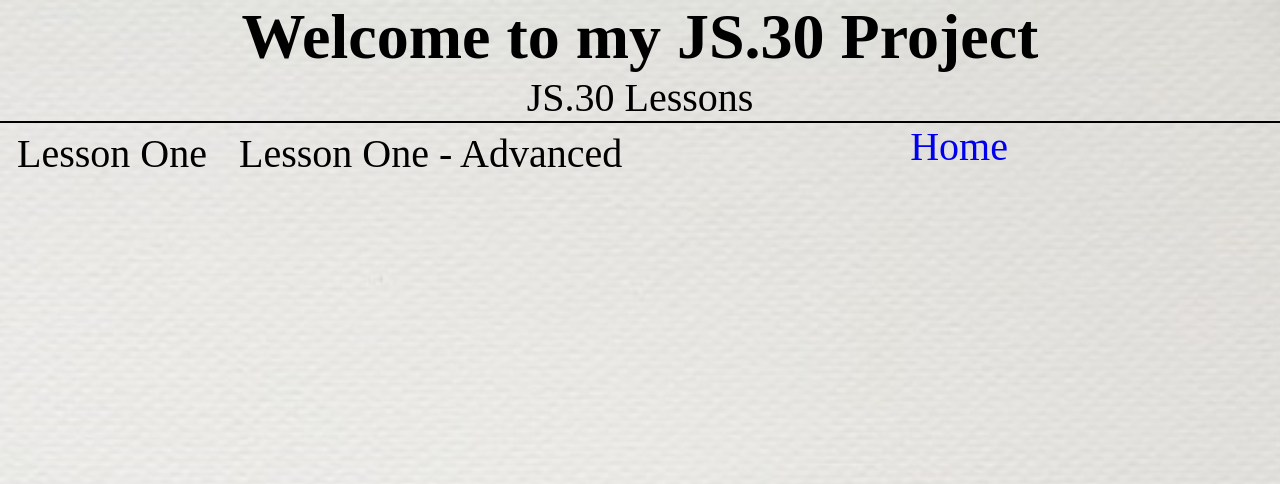
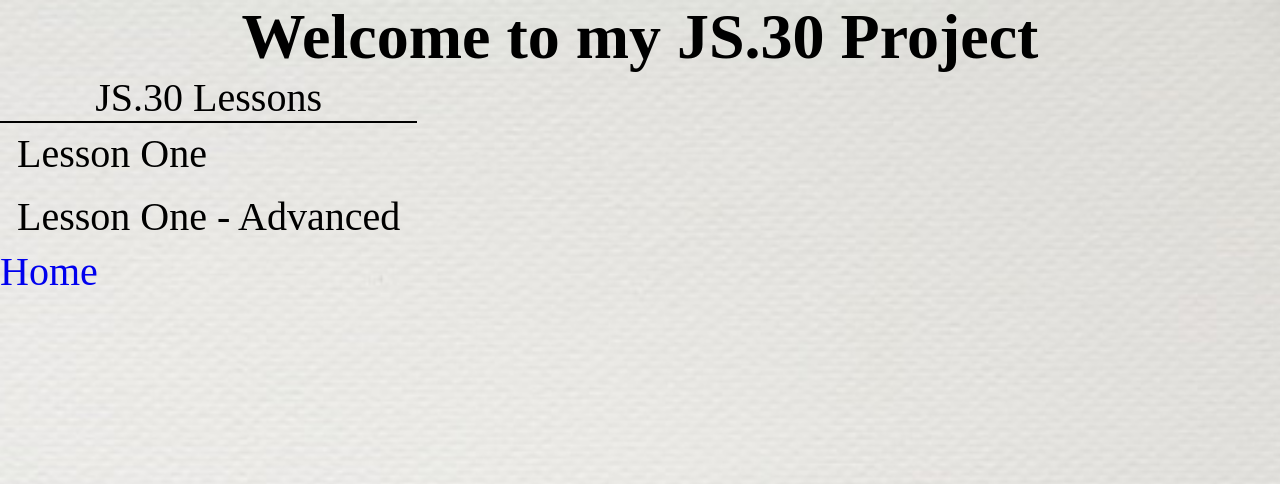
Before and after one commit to Jamesprunty/JamesPrunty.github.io, a PHP site: page /JS30/JS30.html in a window 1280 px wide. Shown: the top 484 px of the page. Run offline with PHP 8.4, Linux system fonts and the light colour scheme.

Commit message:
CSS change

```diff
--- a/JS30/JS30.html
+++ b/JS30/JS30.html
@@ -14,7 +14,7 @@
         <h1 id="PageTitle">Welcome to my JS.30 Project</h1>
     </main>
 
-      <div>
+      <div id="lessonList">
           <ul>
               <li>
                   JS.30 Lessons
--- a/index.css
+++ b/index.css
@@ -156,7 +156,6 @@
     text-align: center;
     list-style-type: none;
     font-family: 'fantasy', papyrus;
-    width 100%;
 
 }
 
@@ -192,7 +191,7 @@
 
 .HomeContainer{
 
-    text-align: center;
+
     width: 100%;
 
 
@@ -247,6 +246,12 @@
     text-align: center;
     list-style-type: none;
     margin: auto;
-    width 50%;
     border: solid black 1px;
+    align-items: center;
 }
+
+#lessonList{
+
+  display: inline-block;
+
+}
```
